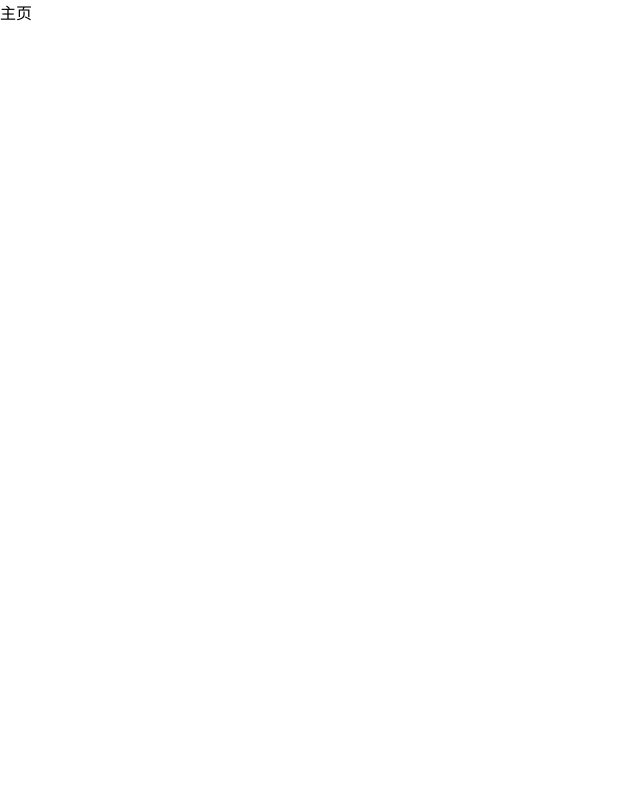
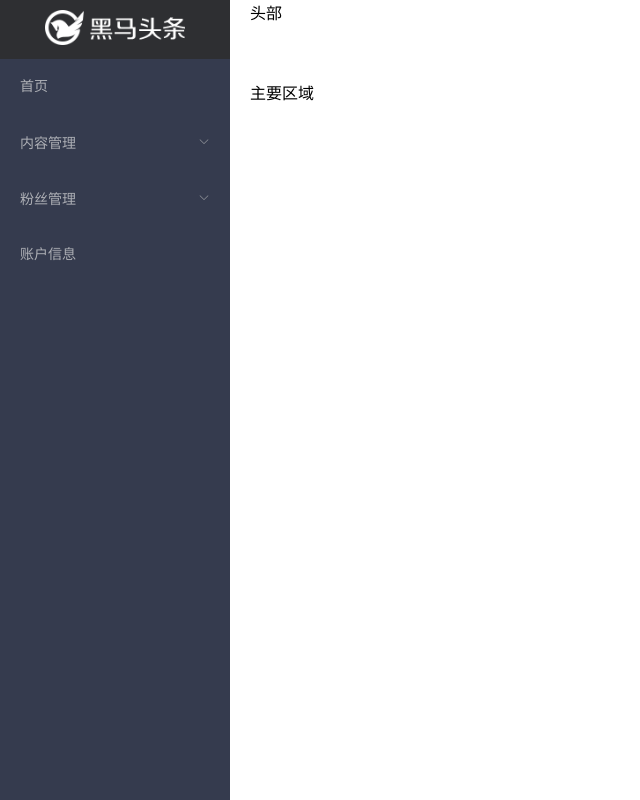
Before and after one commit to hemugood/hemutoutiao, a Vue app: page /#/home in a window 1280 px wide. Shown: the whole page, without its empty margins (0-640 px from the left). Built offline with nearby package versions, Linux system fonts and the light colour scheme.

Commit message:
黑马头条PC-主页模块-左侧导航菜单

```diff
--- /dev/null
+++ b/src/components/home/layout-aside.vue
@@ -0,0 +1,43 @@
+<template>
+  <div class="layout-side">
+      <div class="title">
+          <img src="../../assets/img/logo_admin.png" alt="">
+      </div>
+      <el-menu style="width:231px" background-color="#353b4e" text-color="#adafb5" active-text-color="#ffd04b">
+    <el-menu-item>首页</el-menu-item>
+    <el-submenu>
+        <span slot="title">内容管理</span>
+        <el-menu-item>发布文章</el-menu-item>
+        <el-menu-item>内容列表</el-menu-item>
+        <el-menu-item>评论列表</el-menu-item>
+        <el-menu-item>素材管理</el-menu-item>
+    </el-submenu>
+    <el-submenu>
+        <span slot="title">粉丝管理</span>
+        <el-menu-item>图文数据</el-menu-item>
+        <el-menu-item>粉丝概况</el-menu-item>
+        <el-menu-item>粉丝画像</el-menu-item>
+        <el-menu-item>粉丝列表</el-menu-item>
+    </el-submenu>
+    <el-menu-item>账户信息</el-menu-item>
+  </el-menu>
+  </div>
+</template>
+
+<script>
+export default {}
+</script>
+
+<style lang="less" scoped>
+.layout-side{
+    width: 230px ;
+    .title {
+        text-align: center;
+        background-color:#2e2f32;
+        padding: 10px 0;
+        img {
+            height: 35px;
+        }
+    }
+}
+</style>
--- a/src/views/home/index.vue
+++ b/src/views/home/index.vue
@@ -1,10 +1,21 @@
 <template>
-  <div>主页</div>
+<el-container>
+  <el-aside style="background-color:#353b4e;height:100vh;width:230px ">
+    <layout-aside></layout-aside>
+  </el-aside>
+  <el-container>
+    <el-header>头部</el-header>
+    <el-main>主要区域</el-main>
+  </el-container>
+</el-container>
 </template>
 
 <script>
+import layoutAside from '../../components/home/layout-aside'
 export default {
-
+  components: {
+    'layout-aside': layoutAside
+  }
 }
 </script>
 
```
